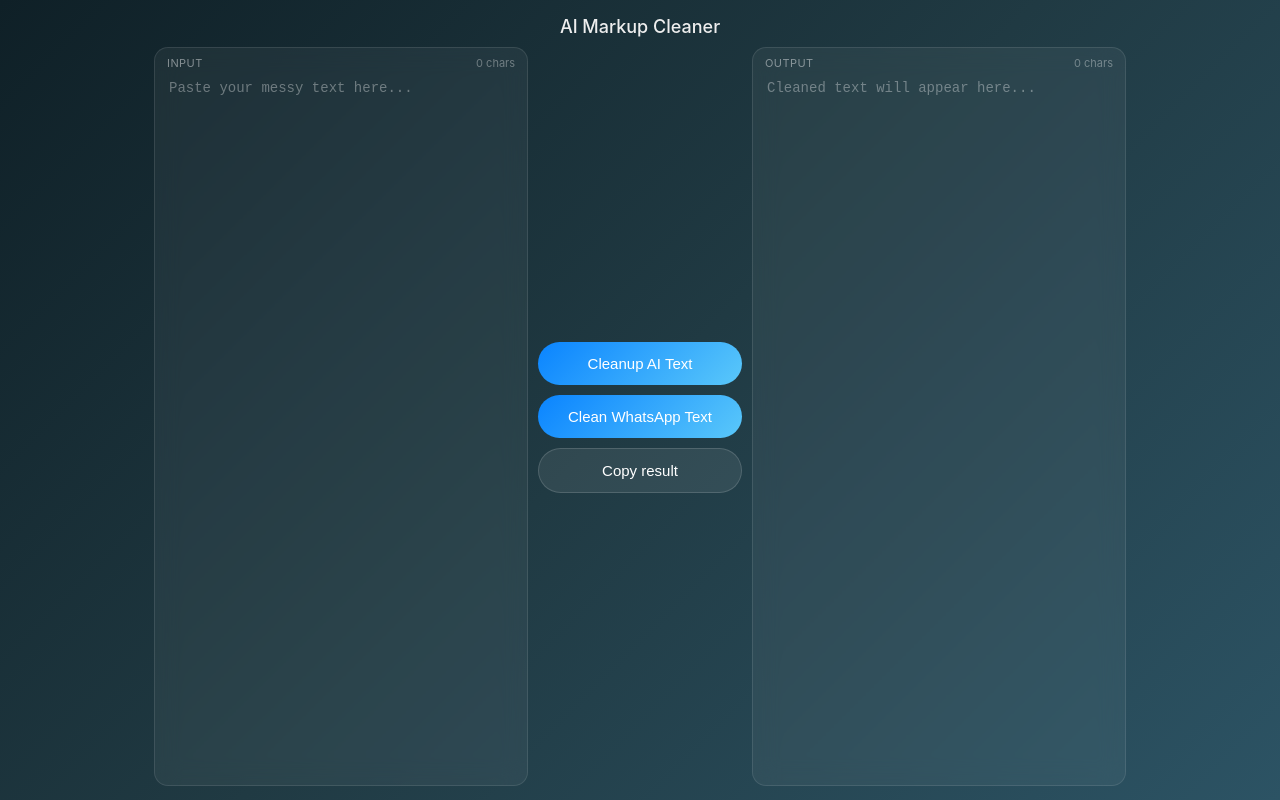
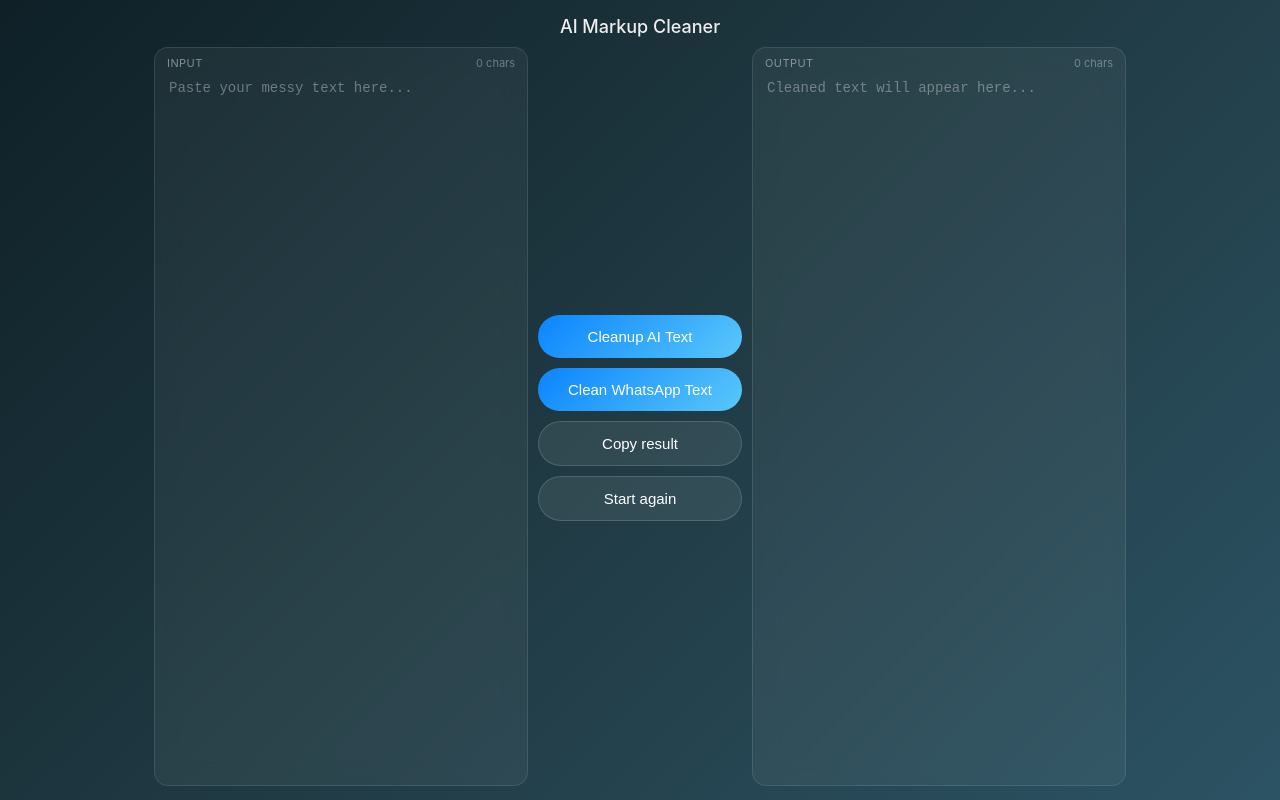
Before and after one commit to ranchimall/aicleaner, a plain HTML site: page index.html in a window 1280 px wide. Drawn offline with Linux system fonts and the light colour scheme.

Commit message:
Update index.html

```diff
--- a/index.html
+++ b/index.html
@@ -180,6 +180,7 @@
     <button onclick="cleanText()">Cleanup AI Text</button>
     <button onclick="cleanWhatsApp()">Clean WhatsApp Text</button>
     <button class="ghost" onclick="copyOutput()">Copy result</button>
+    <button class="ghost" onclick="startAgain()">Start again</button>
   </div>
 
   <div class="field">
@@ -251,6 +252,14 @@ function copyOutput() {
   toast.classList.add('show');
   setTimeout(() => toast.classList.remove('show'), 1200);
 }
+
+function startAgain() {
+  document.getElementById('input').value = '';
+  document.getElementById('output').value = '';
+  document.getElementById('in-count').textContent = '0 chars';
+  document.getElementById('out-count').textContent = '0 chars';
+}
+
 </script>
 
 </body>
```
